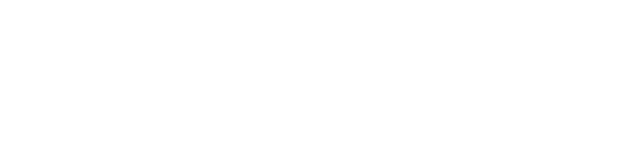
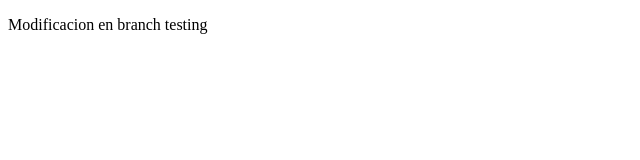
Before and after one commit to RoyalMasterDevs/MrDanCaballero, a plain HTML site: page index.html in a window 1280 px wide. Shown: the whole page, without its empty margins (0-640 px from the left). Drawn offline with Linux system fonts and the light colour scheme.

Commit message:
prueba pull request

```diff
--- a/index.html
+++ b/index.html
@@ -6,6 +6,6 @@
     <title>Document</title>
 </head>
 <body>
-
+    <p>Modificacion en branch testing</p>
 </body>
 </html>
```
